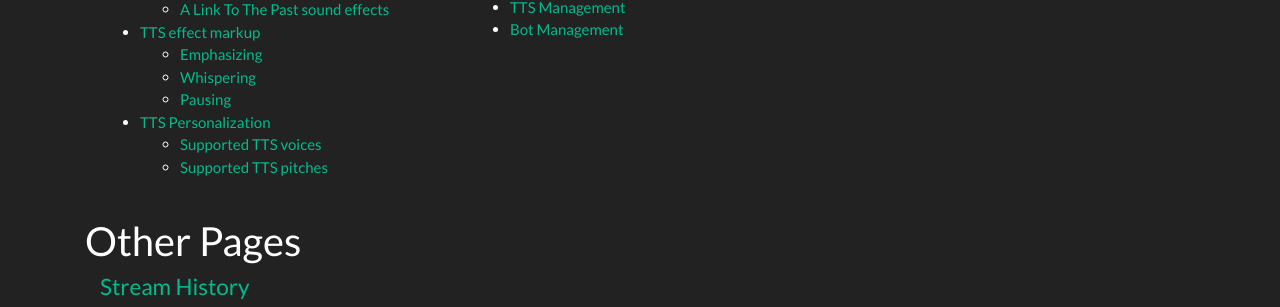
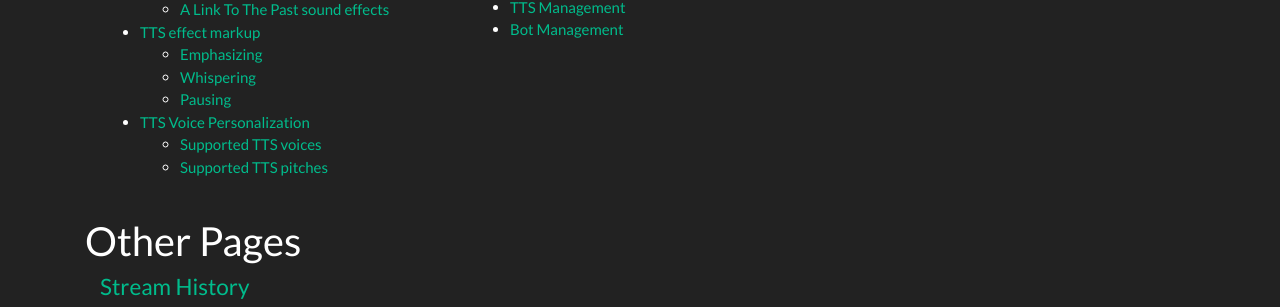
Before and after one commit to TASagent/TASagent.github.io, a Jekyll site: the page index.html, which Jekyll copies as it is, in a window 1280 px wide. Shown: the part 536-843 px from the top of the page. Built offline with Jekyll 4.4.1, drawn with Linux system fonts in a browser that asks for light colours.

```diff
--- a/index.html
+++ b/index.html
@@ -55,7 +55,7 @@
                             <li><a href="twitchBotFeatures/tts.html#pausing">Pausing</a></li>
                         </ul>
 
-                        <li><a href="twitchBotFeatures/tts.html#tts-personalization">TTS Personalization</a></li>
+                        <li><a href="twitchBotFeatures/tts.html#tts-voice-personalization">TTS Voice Personalization</a></li>
                         <ul>
                             <li><a href="twitchBotFeatures/tts.html#supported-tts-voices">Supported TTS voices</a></li>
                             <li><a href="twitchBotFeatures/tts.html#supported-tts-pitches">Supported TTS pitches</a></li>
```
